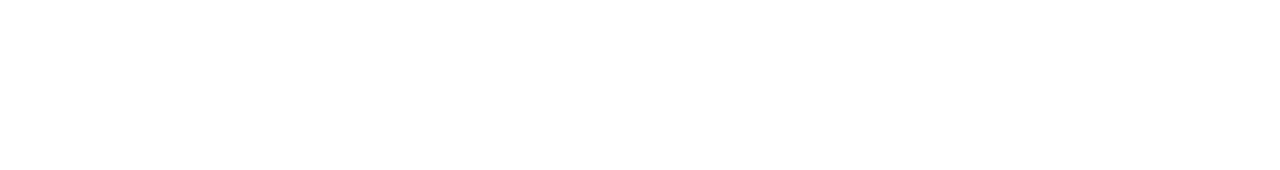
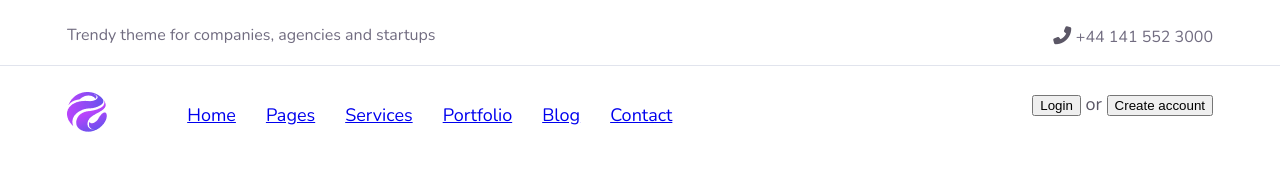
Before and after one commit to dauren2089/Agency-Landing-Page, a plain HTML site: page index.html in a window 1280 px wide. Drawn offline with nearby package versions, Linux system fonts and the light colour scheme.

Commit message:
stylesheet has changed

```diff
--- a/css/style.css
+++ b/css/style.css
@@ -21,3 +21,63 @@ h3 {
     font-weight: bold;
     color: #554d89;
 }
+.devider {
+    border: none;
+    border-bottom: 1px solid #E1E4ED;
+}
+.wrapper {
+    width: 1146px;
+    margin: 0 auto;
+}
+
+.top-header {
+    display: flex;
+    justify-content: space-between;
+    align-content: center;
+    padding: 2.4rem 0 1.7rem;
+}
+.top-header__text {
+    color: #716C80;
+    font-size: 1.6rem;
+}
+
+.top-header__phone-text {
+    color: #716C80;
+    font-size: 1.6rem;
+    text-decoration: none;
+}
+
+.top-header__phone-text:hover {
+    text-decoration: underline;
+}
+.header {
+    display: flex;
+    justify-content: space-between;
+    padding-top: 2.6rem;
+}
+.header-navbar {
+    display: flex;
+    align-items: center;
+}
+.header__logo {
+    display: block;
+    margin-right: 4.02rem;
+}
+.header__menu {
+    display: flex;
+}
+.header__menu-item {
+    margin-right: 3rem;
+}
+.header__menu-item:last-child {
+    margin-right: 0;
+}
+.header__menu-link {
+
+}
+.header__submenu {
+    display: none;
+}
+.header-actions {
+
+}
--- a/index.html
+++ b/index.html
@@ -12,14 +12,67 @@
 </head>
 
 <body>
-    <wrapper class="">
-        <div class="">
-            <div class="">
+    <div class="wrapper">
+        <div class="top-header">
+            <div class="top-header__text">Trendy theme for companies, agencies and startups
+            </div>
+            <div class="top-header__phone">
+                <span class="top-header__icon">
+                    <i class="fas fa-phone-alt"></i>
+                </span>
+                <a href="+44 141 552 3000" class="top-header__phone-text">+44 141 552 3000 </a>
             </div>
         </div>
-    </wrapper>
-    <div>
-
+    </div>
+    <hr class="devider">
+    <div class="wrapper">
+        <div class="header">
+            <div class="header-navbar">
+                <a href="#" class="header__logo"><img src="img/Logo.png" alt="Logo "></a>
+                <ul class="header__menu">
+                    <li class="header__menu-item">
+                        <a href="#" class="header__menu-link">Home</a>
+                    </li>
+                    <li class="header__menu-item">
+                        <a href="#" class="header__menu-link">Pages</a>
+                    </li>
+                    <li class="header__menu-item">
+                        <a href="#" class="header__menu-link">Services</a>
+                    </li>
+                    <li class="header__menu-item">
+                        <a href="#" class="header__menu-link">Portfolio</a>
+                    </li>
+                    <li class="header__menu-item">
+                        <a href="#" class="header__menu-link">Blog</a>
+                        <ul class="header__submenu">
+                            <li class="header__menu-item">
+                                <a href="#" class="header__menu-link">Our team</a>
+                            </li>
+                            <li class="header__menu-item">
+                                <a href="#" class="header__menu-link">Team member</a>
+                            </li>
+                            <li class="header__menu-item">
+                                <a href="#" class="header__menu-link">Pricing</a>
+                            </li>
+                            <li class="header__menu-item">
+                                <a href="#" class="header__menu-link">Testmonials</a>
+                            </li>
+                            <li class="header__menu-item">
+                                <a href="#" class="header__menu-link">404 page</a>
+                            </li>
+                        </ul>
+                    </li>
+                    <li class="header__menu-item">
+                        <a href="#" class="header__menu-link">Contact</a>
+                    </li>
+                </ul>
+            </div>
+            <div class="header-actions">
+                <button class="btn btn-light">Login</button>
+                <span>or</span>
+                <button class="btn btn-light">Create account</button>
+            </div>
+        </div>
     </div>
 </body>
 </html>
```
